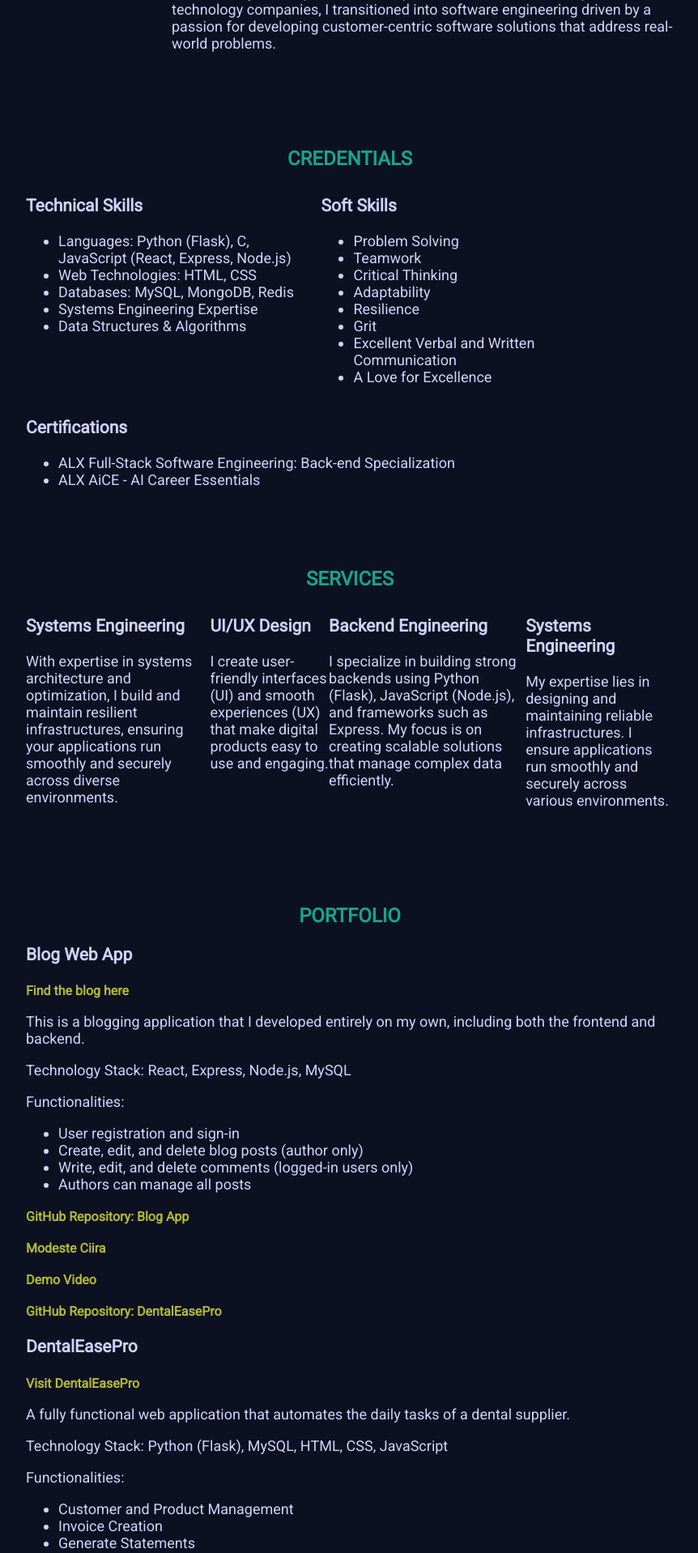
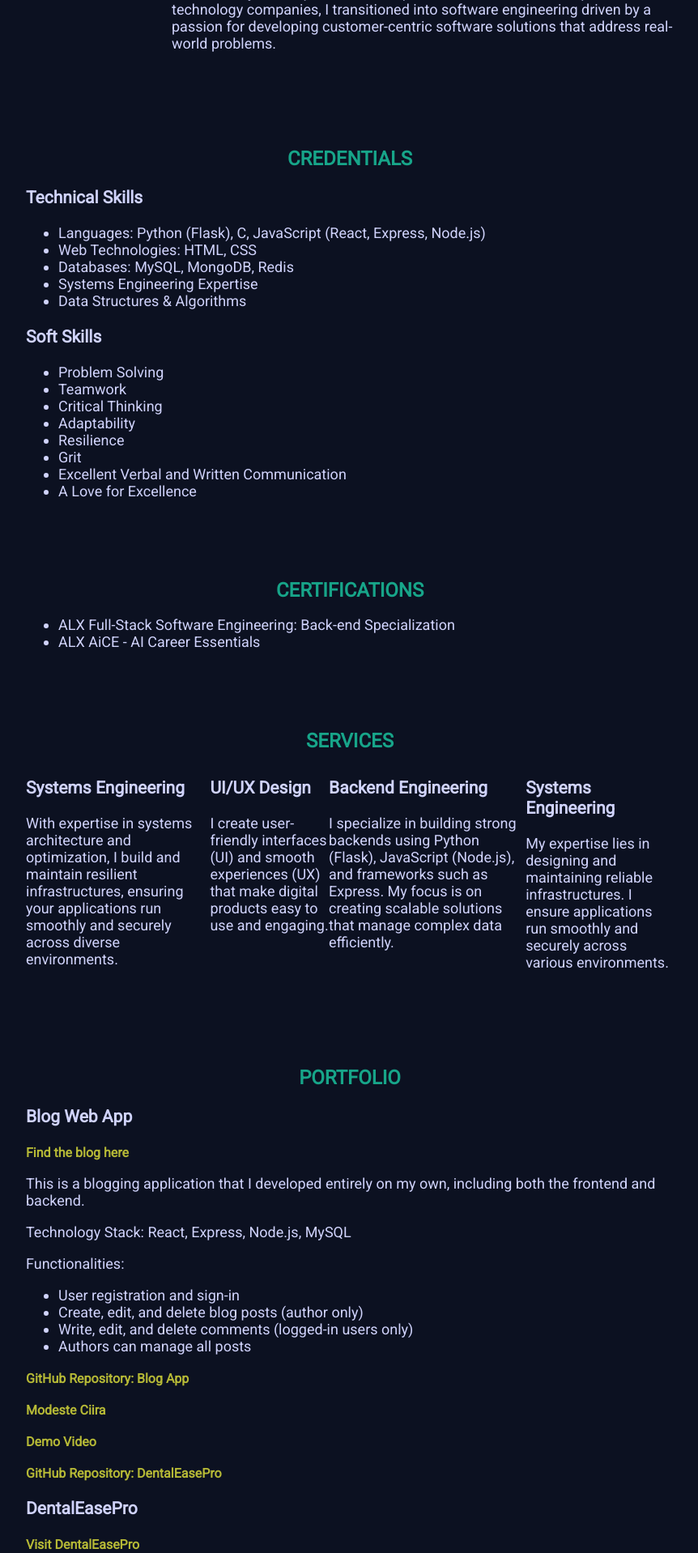
Before and after one commit to MercyNJ/tech-portfolio, a Flask app: page / in a window 1280 px wide. Shown: the part 736-2654 px from the top of the page at 81% size, without its empty margins (208-1070 px from the left). Run offline with Flask 3, Linux system fonts and the light colour scheme.

Commit message:
Added certifications section

```diff
--- a/static/style.css
+++ b/static/style.css
@@ -114,6 +114,7 @@
     margin-bottom: 20px;
 }
 
+/
 .technical-skills, .soft-skills {
     width: 45%;
     display: inline-block;
--- a/templates/index.html
+++ b/templates/index.html
@@ -77,13 +77,18 @@
                         <li>A Love for Excellence</li>
                     </ul>
                 </div>
-		<div class="certofications">
-		    <h3> Certifications</h3>
-		    <ul>
-		        <li> ALX Full-Stack Software Engineering: Back-end Specialization</li>
-			<li> ALX AiCE - AI Career Essentials</li>
-		    </ul>
-		</div>
+            </div>
+        </div>
+    </section>
+
+    <section id="certifications">
+        <div class="content">
+            <h2>Certifications</h2>
+            <div class="certifications">
+                <ul>
+                    <li>ALX Full-Stack Software Engineering: Back-end Specialization</li>
+                    <li>ALX AiCE - AI Career Essentials</li>
+                </ul>
             </div>
         </div>
     </section>
```
